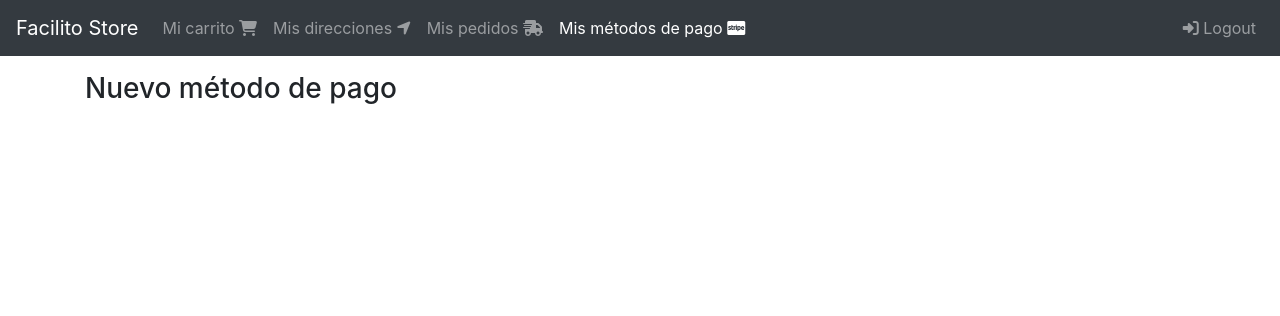
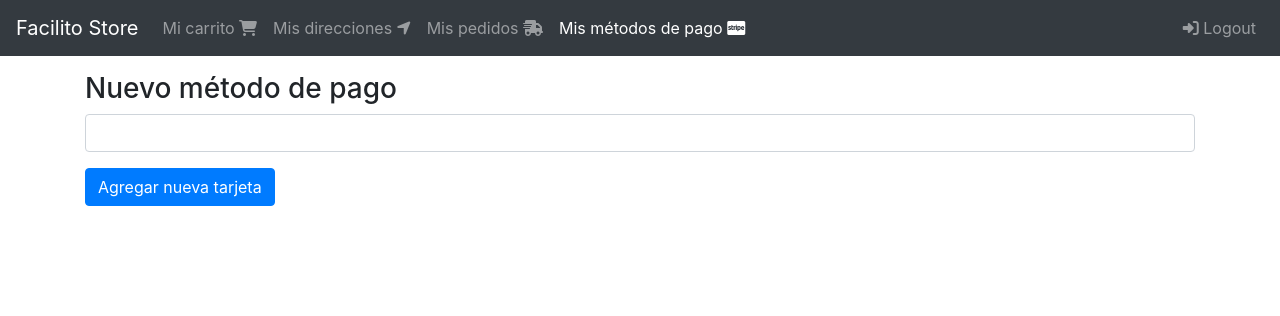
Before and after one commit to Blackstar84/facilito_store, a Django app: page /pagos/ in a window 1280 px wide. Shown: the top 316 px of the page. Run offline with Django 3.2, Linux system fonts and the light colour scheme; a user stored in the database is signed in; some libraries are stand-ins or nearby versions.

Commit message:
se agrega hasta al clase de Integración Stripe

```diff
--- a/billing_profiles/templates/billing_profiles/create.html
+++ b/billing_profiles/templates/billing_profiles/create.html
@@ -1,10 +1,35 @@
 {% extends 'base.html' %}
+{% load static %}
 
+{% block css %}
+  <link rel="stylesheet" href="{% static 'css/stripe.css' %}">
+{% endblock %}
 
 {% block content %}
-    <div class="col">
-        <div class="h3">
-            Nuevo método de pago
+  <div class="col">
+    <div class="h3">
+      Nuevo método de pago
+    </div>
+
+    <div class="">
+      <form action="{% url 'billing_profiles:create' %}" method="post" id="payment-form">
+        {% csrf_token %}
+
+        <div class="form-group">
+          <div class="form-control" id="card-element" style="height:2.4em; padding-top:.7em">
+            <!-- Stripe colocara los elementos -->
+          </div>
+          <div class="" id="card-errors" role="alert">
+
+          </div>
         </div>
+        <button type="submit" class="btn btn-primary">Agregar nueva tarjeta</button>
+      </form>
     </div>
-{% endblock content %}
+  </div>
+{% endblock %}
+
+{% block javascript %}
+  <script src="https://js.stripe.com/v3/"></script>
+  <script src="{% static 'js/stripe.js' %}"></script>
+{% endblock %}
--- a/facilito_store/settings.py
+++ b/facilito_store/settings.py
@@ -133,6 +133,10 @@ USE_TZ = True
 # EMAIL_USE_TLS = True
 
 
+STRIPE_PUBLIC_KEY = 'pk_test_51NpFzvEzgrQQ4ItUuDhGL84Qpi0vhrnmSy8hytFf2N7vscdueVhh01ddIGdezgwqeOF7Drf7QnkRfcOI2sg8FIxR00ht6eYMXy'
+STRIPE_PRIVATE_KEY = 'sk_test_51NpFzvEzgrQQ4ItUTGKlQRZ9e4lkOix7M6D7mjiriyBt7PE90hGWdGBrl3WXERiMdgDvA71eMtfCwH7KjtPSB7yU002IScGiuA'
+
+
 # Static files (CSS, JavaScript, Images)
 # https://docs.djangoproject.com/en/2.2/howto/static-files/
 
--- /dev/null
+++ b/static/css/stripe.css
@@ -0,0 +1,32 @@
+/**
+ * The CSS shown here will not be introduced in the Quickstart guide, but shows
+ * how you can use CSS to style your Element's container.
+ */
+
+ .StripeElement {
+    box-sizing: border-box;
+
+    height: 40px;
+
+    padding: 10px 12px;
+
+    border: 1px solid transparent;
+    border-radius: 4px;
+    background-color: white;
+
+    box-shadow: 0 1px 3px 0 #e6ebf1;
+    -webkit-transition: box-shadow 150ms ease;
+    transition: box-shadow 150ms ease;
+  }
+
+  .StripeElement--focus {
+    box-shadow: 0 1px 3px 0 #cfd7df;
+  }
+
+  .StripeElement--invalid {
+    border-color: #fa755a;
+  }
+
+  .StripeElement--webkit-autofill {
+    background-color: #fefde5 !important;
+  }
--- /dev/null
+++ b/static/js/stripe.js
@@ -0,0 +1,70 @@
+// Create a Stripe client.
+var stripe = Stripe('stripe_public_key');
+
+// Create an instance of Elements.
+var elements = stripe.elements();
+
+// Custom styling can be passed to options when creating an Element.
+// (Note that this demo uses a wider set of styles than the guide below.)
+var style = {
+  base: {
+    color: '#32325d',
+    fontFamily: '"Helvetica Neue", Helvetica, sans-serif',
+    fontSmoothing: 'antialiased',
+    fontSize: '16px',
+    '::placeholder': {
+      color: '#aab7c4'
+    }
+  },
+  invalid: {
+    color: '#fa755a',
+    iconColor: '#fa755a'
+  }
+};
+
+// Create an instance of the card Element.
+var card = elements.create('card', {style: style});
+
+// Add an instance of the card Element into the `card-element` <div>.
+card.mount('#card-element');
+
+// Handle real-time validation errors from the card Element.
+card.addEventListener('change', function(event) {
+  var displayError = document.getElementById('card-errors');
+  if (event.error) {
+    displayError.textContent = event.error.message;
+  } else {
+    displayError.textContent = '';
+  }
+});
+
+// Handle form submission.
+var form = document.getElementById('payment-form');
+form.addEventListener('submit', function(event) {
+  event.preventDefault();
+
+  stripe.createToken(card).then(function(result) {
+    if (result.error) {
+      // Inform the user if there was an error.
+      var errorElement = document.getElementById('card-errors');
+      errorElement.textContent = result.error.message;
+    } else {
+      // Send the token to your server.
+      stripeTokenHandler(result.token);
+    }
+  });
+});
+
+// Submit the form with the token ID.
+function stripeTokenHandler(token) {
+  // Insert the token ID into the form so it gets submitted to the server
+  var form = document.getElementById('payment-form');
+  var hiddenInput = document.createElement('input');
+  hiddenInput.setAttribute('type', 'hidden');
+  hiddenInput.setAttribute('name', 'stripeToken');
+  hiddenInput.setAttribute('value', token.id);
+  form.appendChild(hiddenInput);
+
+  // Submit the form
+  form.submit();
+}
--- a/templates/base.html
+++ b/templates/base.html
@@ -7,6 +7,11 @@
     <title>{{ title }}</title>
     <link rel="stylesheet" href="https://cdn.jsdelivr.net/npm/bootstrap@4.3.1/dist/css/bootstrap.min.css" integrity="sha384-ggOyR0iXCbMQv3Xipma34MD+dH/1fQ784/j6cY/iJTQUOhcWr7x9JvoRxT2MZw1T" crossorigin="anonymous">
     <link rel="stylesheet" href="{% static 'css/style.css' %}">
+
+    {% block css %}
+
+    {% endblock css %}
+
 </head>
 <body>
     {% include 'navbar.html' %}
```
Also changed, not shown: db.sqlite3.
